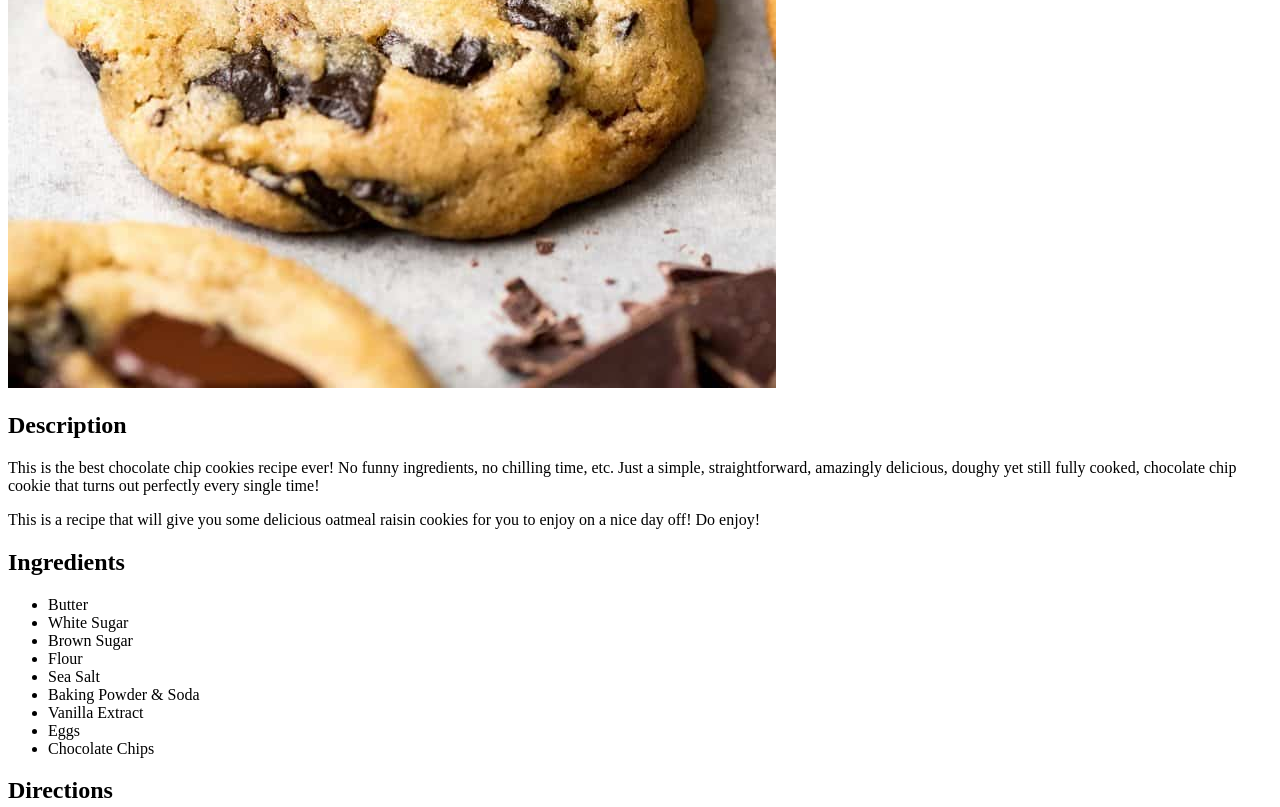
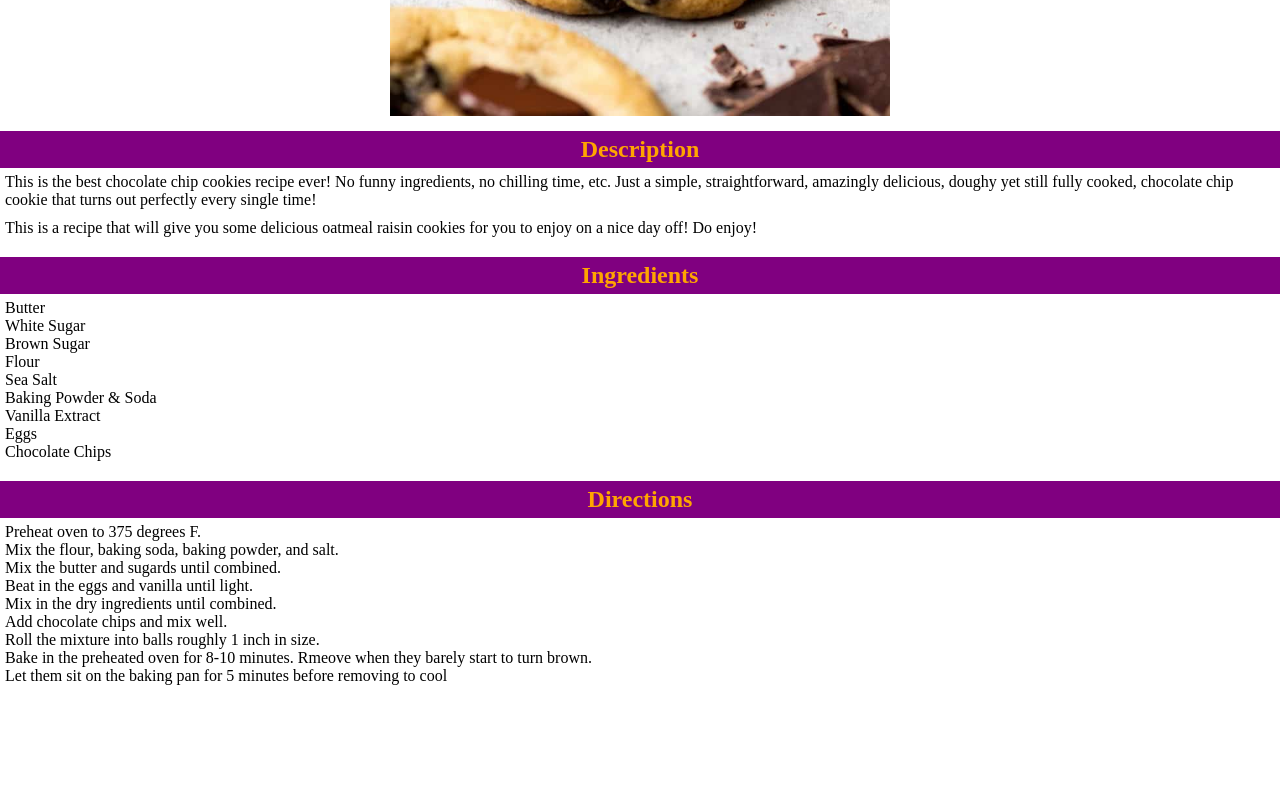
Before and after one commit to WillsMcGraw/odin-recipes, a plain HTML site: page recipes/chocolate_chip_cookie.html in a window 1280 px wide. Shown: the part 460-1267 px from the top of the page. After the commit the page ends 1150 px from the top, so only its background shows below. Drawn offline with Linux system fonts and the light colour scheme.

Commit message:
Stylize the chocolate cookie recipe page

```diff
--- a/recipes/chocolate_chip_cookie.html
+++ b/recipes/chocolate_chip_cookie.html
@@ -4,30 +4,31 @@
     <meta charset="UTF-8">
     <meta name="viewport" content="width=device-width, initial-scale=1.0">
     <title>Chocolate Chip Cookie</title>
+    <link rel="stylesheet" href="../styles.css">
 </head>
 <body>
-    <h1>
+    <h1 class="title">
         Chocolate Chip Cookie
     </h1>
     <img src="../img/chocolate_cookie.jpg" alt="An upclose picture of a chocolate chip cookie.">
-    <h2>
+    <h2 class="section-title">
         Description
     </h2>
-    <p>
+    <p class="description">
         This is the best chocolate chip cookies recipe ever! No funny
         ingredients, no chilling time, etc. Just a simple,
         straightforward, amazingly delicious, doughy yet still fully
         cooked, chocolate chip cookie that turns out perfectly every
         single time!
     </p>
-    <p>
+    <p class="description">
         This is a recipe that will give you some delicious oatmeal raisin
         cookies for you to enjoy on a nice day off! Do enjoy!
     </p>
-    <h2>
+    <h2 class="section-title">
         Ingredients
     </h2>
-    <ul>
+    <ul class="list">
         <li>Butter</li>
         <li>White Sugar</li>
         <li>Brown Sugar</li>
@@ -38,10 +39,10 @@
         <li>Eggs</li>
         <li>Chocolate Chips</li>
     </ul>
-    <h2>
+    <h2 class="section-title">
         Directions
     </h2>
-    <ol>
+    <ol class="list">
         <li>Preheat oven to 375 degrees F.</li>
         <li>Mix the flour, baking soda, baking powder, and salt.</li>
         <li>Mix the butter and sugards until combined.</li>
--- a/styles.css
+++ b/styles.css
@@ -25,10 +25,7 @@ img {
     margin-top: 15px;
 }
 
-.description {
-    padding: 5px;
-}
-
+.description,
 .list {
     padding: 5px;
 }
```
